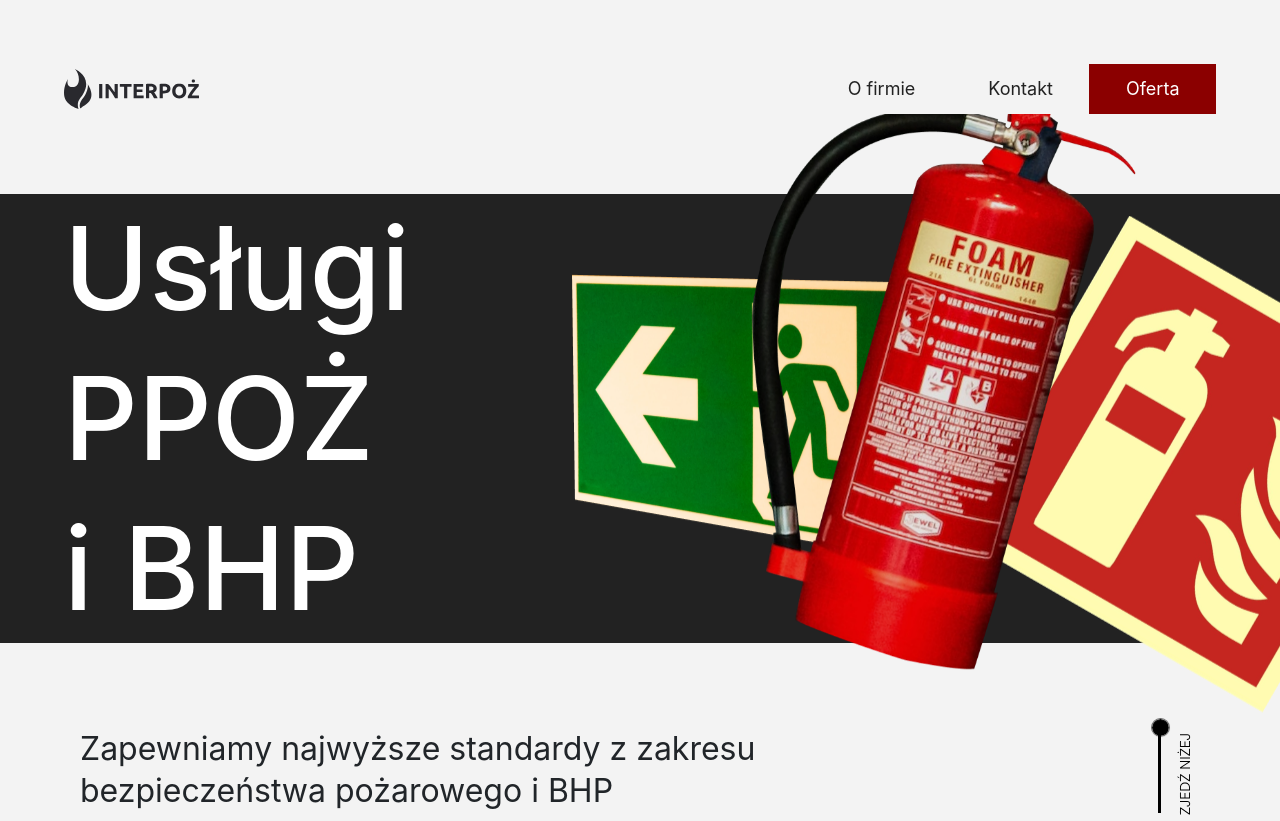
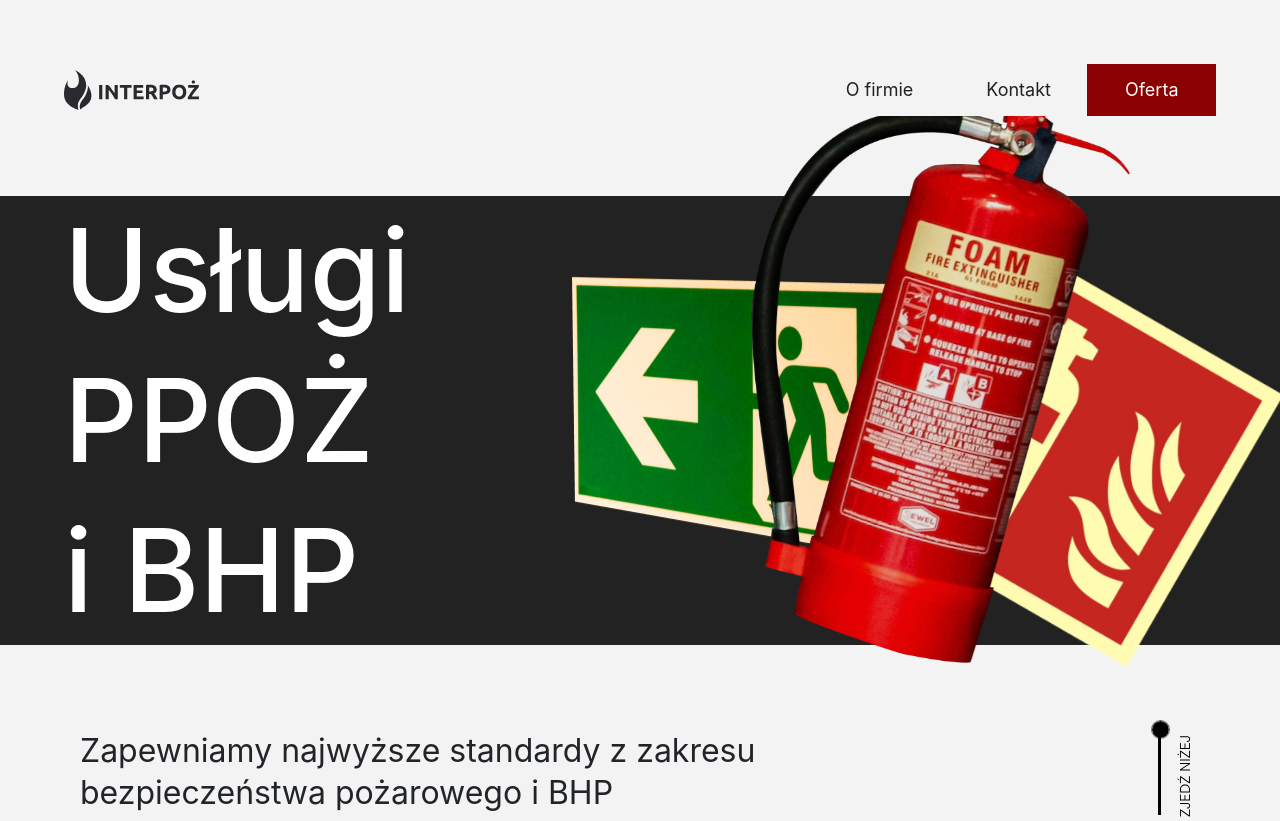
Before and after one commit to tipiso/interpoz-2.0, a Gatsby site: page / in a window 1280 px wide. Shown: the top 821 px of the page. Built offline with nearby package versions, Linux system fonts and the light colour scheme; Gatsby itself is replaced by a stand-in of ours.

Commit message:
minor fixes for images

```diff
--- a/src/components/Layout/Layout.scss
+++ b/src/components/Layout/Layout.scss
@@ -95,6 +95,11 @@
   font-size: $font-size-sm;
   line-height: 24px;
   padding: 13px 36.5px;
+  transition: .3s ease-in-out;
+
+  &:not(.red-btn):hover{
+    transform: translateY(-2px);
+  }
 }
 
 .footer {
--- a/src/components/Layout/index.js
+++ b/src/components/Layout/index.js
@@ -45,7 +45,7 @@ export default function Layout({
       variants={returnElVariants}
     >
       <Navbar>
-        <NavbarBrand href="/">
+        <NavbarBrand href="#">
           <picture>
             <source srcSet={Logo} media="(min-width: 992px)" />
             <img srcSet={MobileLogo} alt="Logo icon" />
--- a/src/pages/Home.scss
+++ b/src/pages/Home.scss
@@ -7,9 +7,14 @@
   background-color: $red-color;
   font-size: $font-size-sm;
   color: $white-color;
+  transition: .1s ease-in-out;
+  border-color: $red-color;
+  border-style: solid;
+  border-width: 1px;
 
   &:hover {
-    color: $white-color;
+    color: $red-color;
+    background-color: $white-color;
   }
 }
 
@@ -29,6 +34,10 @@
     position: relative;
     padding: 0;
     z-index: 1;
+
+    @media (min-width: $xxl) {
+      transform: translateY(15%);
+    }
   }
 
   .image {
@@ -37,14 +46,14 @@
     &--red-sign {
       z-index: 3;
       width: 80%;
+      min-width: 180px;
+      max-width: 430px;
       top: -40px;
-      left: 50px;
+      left: 30%;
       @include imgAnimation(floatImgRight);
 
       @media (min-width: $lg) {
-        width: auto;
-        top: 25px;
-        left: 275px;
+        top: 10%;
       }
     }
 
@@ -59,6 +68,7 @@
     &--extinguisher-sign {
       z-index: 4;
       width: 80%;
+      max-width: 480px;
       top: -160px;
       @include imgAnimation(floatImgUp);
       animation-direction: alternate-reverse;
--- a/src/styles/_variables.scss
+++ b/src/styles/_variables.scss
@@ -16,7 +16,7 @@ $sm: 576px;
 $md: 768px;
 $lg: 992px;
 $xl: 1200px;
-$xxl: 1400p;
+$xxl: 1400px;
 
 $font-family: "Satoshi", -apple-system, BlinkMacSystemFont, "Segoe UI", "Roboto",
   "Helvetica Neue", Arial, sans-serif;
```
Also changed, not shown: src/pages/index.js (indentation only).
